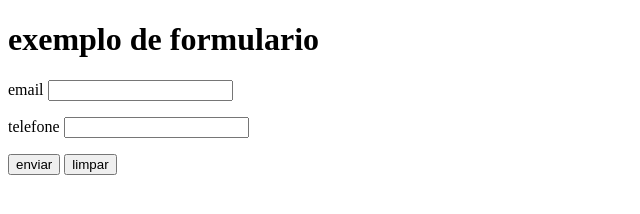
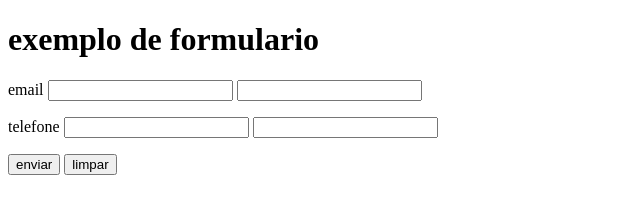
Before and after one commit to RuanDsouzah/html-css, a plain HTML site: page exercicios/EX04/form04.html in a window 1280 px wide. Shown: the whole page, without its empty margins (0-640 px from the left). Drawn offline with Linux system fonts and the light colour scheme.

Commit message:
Update form04.html

```diff
--- a/exercicios/EX04/form04.html
+++ b/exercicios/EX04/form04.html
@@ -7,6 +7,7 @@
 </head>
 <!--estudar mais sobre RegEx
      HTML5 telefone pattern ''
+     HTML5 telefone pattern
 -->
 
 <body>
@@ -15,10 +16,12 @@
         <p>
             <label for="iemail">email</label>
             <input type="email" name="email" id="iemail" autocomplete="email"  required>
+            <input type="email" name="email" id="iemail" autocomplete="email" pattern="^\d{4,5}-\d{4}$" required>
         </p>
         <p>
             <label for="itel">telefone</label>
             <input type="tel" name="tel" id="itel" autocomplete="tel-national" pattern="^\(\d{2}\)\d{4}-\d{4}$">
+            <input type="tel" name="tel" id="itel" autocomplete="tel-national">
         </p>
         <p>
             <input type="submit" value="enviar">
```
